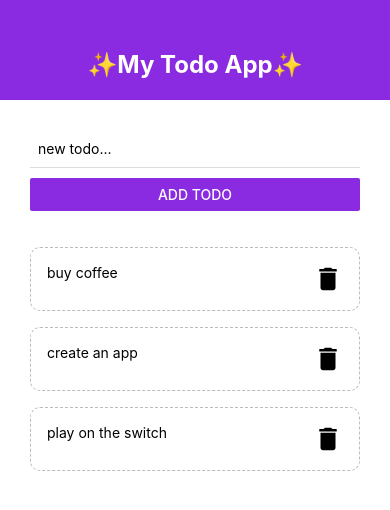
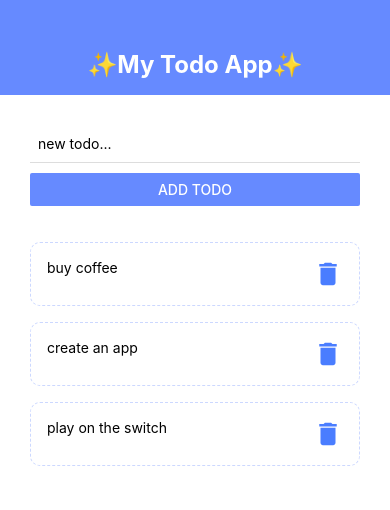
Before and after one commit to Sanchitbajaj02/simple-todo, a React Native app: screen / in a window 390 px wide. Shown: the top 510 px of the page. Built offline with nearby package versions, Linux system fonts and the light colour scheme.

Commit message:
added changes for the optimization and color correction

```diff
--- a/Components/AddTodo.jsx
+++ b/Components/AddTodo.jsx
@@ -25,7 +25,7 @@ const AddTodo = ({ submitHandler }) => {
       <Button
         onPress={() => submitAndClear(text)}
         title="add todo"
-        color="blueviolet"
+        color="#668aff"
       />
     </View>
   );
--- a/Components/Header.jsx
+++ b/Components/Header.jsx
@@ -11,9 +11,9 @@ const Header = () => {
 
 const styles = StyleSheet.create({
   header: {
-    height: 100,
+    height: 95,
     paddingTop: 50,
-    backgroundColor: "blueviolet",
+    backgroundColor: "#668aff",
   },
   title: {
     textAlign: "center",
--- a/Components/TodoItem.jsx
+++ b/Components/TodoItem.jsx
@@ -9,7 +9,7 @@ const TodoItem = ({ item, pressHandler }) => {
         <Text>{item.text}</Text>
 
         <TouchableOpacity onPress={() => pressHandler(item.key)}>
-          <MaterialIcons name="delete" size={30} color="black" />
+          <MaterialIcons name="delete" size={30} color="#4a7dff" />
         </TouchableOpacity>
       </View>
     </React.Fragment>
@@ -20,7 +20,7 @@ const styles = StyleSheet.create({
   item: {
     padding: 16,
     marginTop: 16,
-    borderColor: "#bbb",
+    borderColor: "#ccd8ff",
     borderWidth: 1,
     borderStyle: "dashed",
     borderRadius: 10,
```
Also changed, not shown: assets/favicon.png.
